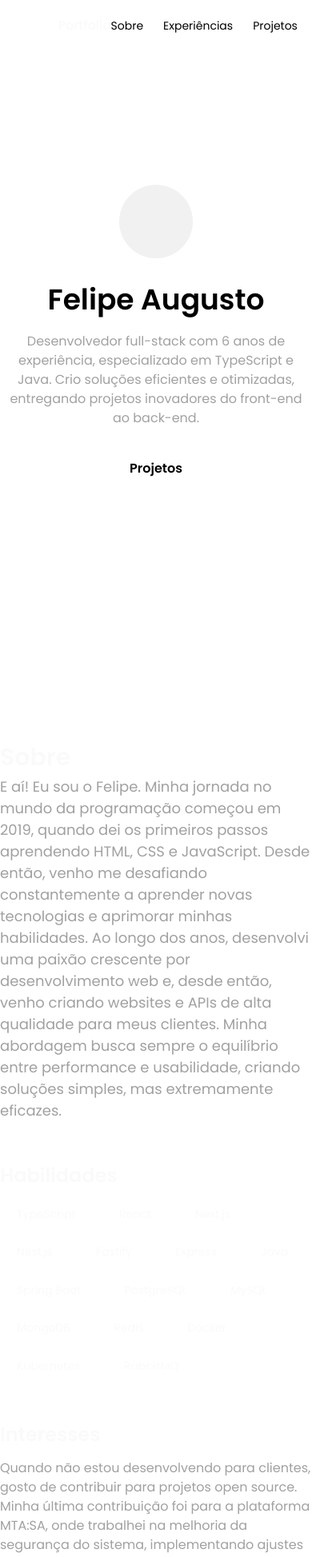
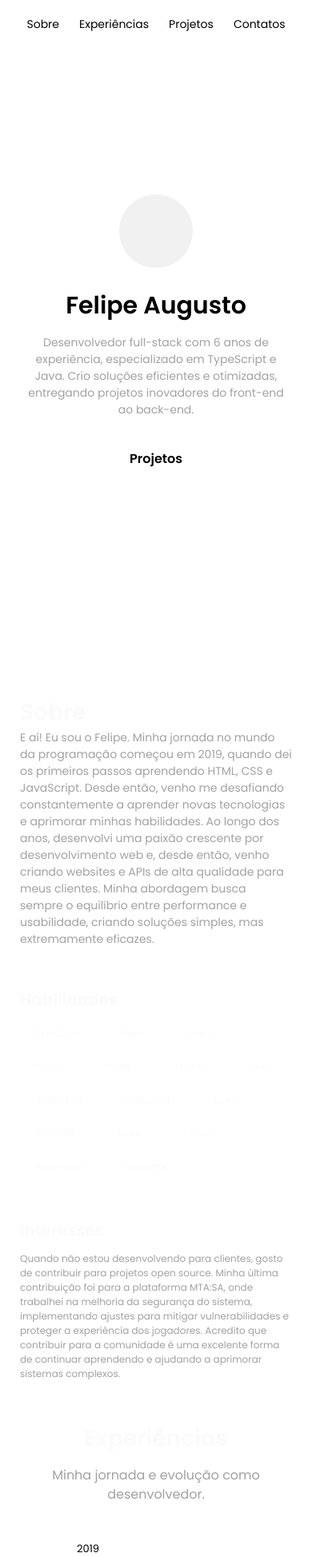
Before and after one commit to imfelipedev/website-portfolio-new, a Next.js app: page / in a window 390 px wide. Shown: the top 1947 px of the page at 80% size. Built offline with nearby package versions, Linux system fonts and the light colour scheme.

Commit message:
:bug: fix: mobile responsive.

```diff
--- a/src/app/(public)/page.tsx
+++ b/src/app/(public)/page.tsx
@@ -82,13 +82,13 @@ const PROJECTS = [
 export default function Home() {
     return (
         <>
-            <section id="home" className="w-full min-h-[100dvh] flex items-center justify-center relative">
+            <section id="home" className="px-10 w-full min-h-[100dvh] flex items-center justify-center relative">
                 <div className="max-w-[70.0rem] flex flex-col items-center justify-center">
                     <div className="w-[9.2rem] h-[9.2rem] rounded-full bg-[#f1f1f1]"></div>
 
-                    <p className="mt-10 text-[3.6rem] font-semibold">Felipe Augusto</p>
+                    <p className="mt-10 text-center text-[3.0rem] font-semibold sm:text-[3.6rem]">Felipe Augusto</p>
 
-                    <p className="mt-5 text-center text-[1.6rem] text-[#a1a1a1]">
+                    <p className="mt-5 text-center text-[1.4rem] text-[#a1a1a1] sm:text-[1.6rem]">
                         Desenvolvedor full-stack com 6 anos de experiência, especializado em TypeScript e Java. Crio soluções eficientes e otimizadas, entregando projetos
                         inovadores do front-end ao back-end.
                     </p>
@@ -106,12 +106,12 @@ export default function Home() {
                 </div>
             </section>
 
-            <section id="about" className="py-[8.0rem] w-full border-t-[0.1rem] border-white/10 flex items-center justify-center">
+            <section id="about" className="p-10 w-full border-t-[0.1rem] border-white/10 flex items-center justify-center sm:py-[8.0rem]">
                 <div className="max-w-[90.0rem] w-full space-y-[5.0rem]">
                     <div>
-                        <p className="text-[3.0rem] text-[#fafafa] font-semibold">Sobre</p>
+                        <p className="text-[2.8rem] text-[#fafafa] font-semibold sm:text-[3.0rem]">Sobre</p>
 
-                        <p className="text-[1.8rem] text-[#a1a1a1]">
+                        <p className="text-[1.4rem] text-[#a1a1a1] sm:text-[1.8rem]">
                             E aí! Eu sou o Felipe. Minha jornada no mundo da programação começou em 2019, quando dei os primeiros passos aprendendo HTML, CSS e JavaScript. Desde
                             então, venho me desafiando constantemente a aprender novas tecnologias e aprimorar minhas habilidades. Ao longo dos anos, desenvolvi uma paixão
                             crescente por desenvolvimento web e, desde então, venho criando websites e APIs de alta qualidade para meus clientes. Minha abordagem busca sempre o
@@ -120,7 +120,7 @@ export default function Home() {
                     </div>
 
                     <div className="w-full">
-                        <p className="text-[2.4rem] text-[#fafafa] font-semibold">Habilidades</p>
+                        <p className="text-[2.0rem] text-[#fafafa] font-semibold sm:text-[2.4rem]">Habilidades</p>
 
                         <div className="mt-5 flex flex-wrap gap-5">
                             {SKILLS.map((skill, index) => {
@@ -130,9 +130,9 @@ export default function Home() {
                     </div>
 
                     <div>
-                        <p className="text-[2.4rem] text-[#fafafa] font-semibold">Interesses</p>
+                        <p className="text-[2.0rem] text-[#fafafa] font-semibold sm:text-[2.4rem]">Interesses</p>
 
-                        <p className="mt-5 text-[1.6rem] text-[#a1a1a1]">
+                        <p className="mt-5 text-[1.2rem] text-[#a1a1a1] sm:text-[1.6rem]">
                             Quando não estou desenvolvendo para clientes, gosto de contribuir para projetos open source. Minha última contribuição foi para a plataforma MTA:SA,
                             onde trabalhei na melhoria da segurança do sistema, implementando ajustes para mitigar vulnerabilidades e proteger a experiência dos jogadores. Acredito
                             que contribuir para a comunidade é uma excelente forma de continuar aprendendo e ajudando a aprimorar sistemas complexos.
@@ -141,21 +141,21 @@ export default function Home() {
                 </div>
             </section>
 
-            <section id="experience" className="py-[8.0rem] w-full border-t-[0.1rem] border-white/10 flex items-center justify-center">
-                <div className="max-w-[70%] w-full">
-                    <p className="text-center text-[3.6rem] text-[#fafafa] font-semibold">Experiências</p>
+            <section id="experience" className="p-10 w-full border-t-[0.1rem] border-white/10 flex items-center justify-center sm:py-[8.0rem]">
+                <div className="2xl:w-full 2xl:max-w-[70%]">
+                    <p className="text-center text-[2.8rem] text-[#fafafa] font-semibold sm:text-[3.6rem]">Experiências</p>
 
-                    <p className="mt-5 text-center text-[1.8rem] text-[#a1a1a1]">Minha jornada e evolução como desenvolvedor.</p>
+                    <p className="mt-5 text-center text-[1.6rem] text-[#a1a1a1] sm:text-[1.8rem]">Minha jornada e evolução como desenvolvedor.</p>
 
-                    <div className="mt-20 space-y-20 relative">
-                        <div className="absolute left-1/2 top-32 bottom-20 w-1 bg-white/10 -translate-x-1/2"></div>
+                    <div className="mt-10 space-y-20 relative sm:mt-20">
+                        <div className="absolute left-6 top-32 bottom-20 w-1 bg-white/10 2xl:left-1/2 2xl:-translate-x-1/2"></div>
 
                         {TIMELINE.map((item, index) => {
                             return (
                                 <div key={`timeline-${index}`} className="w-full relative">
                                     <Card date={item.date} title={item.title} description={item.description} left={index % 2 !== 0} />
 
-                                    <div className="absolute left-1/2 top-1/2 -translate-x-1/2 -translate-y-1/2 w-14 h-14 rounded-full border-12 border-white bg-black"></div>
+                                    <div className="absolute left-0 top-1/2 -translate-y-1/2 w-14 h-14 rounded-full border-12 border-white bg-black 2xl:left-1/2 2xl:-translate-x-1/2"></div>
                                 </div>
                             );
                         })}
@@ -163,9 +163,9 @@ export default function Home() {
                 </div>
             </section>
 
-            <section id="project" className="py-[8.0rem] w-full border-t-[0.1rem] border-white/10 flex items-center justify-center">
+            <section id="project" className="p-10 w-full border-t-[0.1rem] border-white/10 flex items-center justify-center sm:py-[8.0rem]">
                 <div className="max-w-[70.0rem] w-full">
-                    <p className="text-[3.6rem] text-[#fafafa] font-semibold">Projetos</p>
+                    <p className="text-[2.8rem] text-[#fafafa] font-semibold sm:text-[3.6rem]">Projetos</p>
 
                     <div className="mt-[3.0rem] space-y-32">
                         {PROJECTS.map((project, index) => {
@@ -184,11 +184,13 @@ export default function Home() {
                 </div>
             </section>
 
-            <section id="contact" className="py-[8.0rem] w-full border-t-[0.1rem] border-white/10 flex items-center justify-center">
+            <section id="contact" className="p-10 w-full border-t-[0.1rem] border-white/10 flex items-center justify-center sm:py-[8.0rem]">
                 <div className="max-w-[50.0rem] flex flex-col items-center justify-center gap-8">
-                    <p className="text-[3.6rem] text-[#fafafa] font-semibold">Contatos</p>
+                    <p className="text-[2.8rem] text-[#fafafa] font-semibold sm:text-[3.6rem]">Contatos</p>
 
-                    <p className="text-center text-[1.8rem] text-[#a1a1a1]">Sinta-se à vontade para entrar em contato para colaborações ou apenas para um amigável olá.</p>
+                    <p className="text-center text-[1.4rem] text-[#a1a1a1] sm:text-[1.8rem]">
+                        Sinta-se à vontade para entrar em contato para colaborações ou apenas para um amigável olá.
+                    </p>
 
                     <div className="flex items-center justify-center gap-5">
                         <Link href="https://github.com/imfelipedev" aria-label="Github" className="p-5 rounded-xl border-[0.1rem] border-white/10">
--- a/src/app/components/card.tsx
+++ b/src/app/components/card.tsx
@@ -7,12 +7,12 @@ type Props = {
 
 export default function Card(props: Props) {
     return (
-        <div className={`p-8 max-w-[50.0rem] rounded-xl border-[0.1rem] border-white/10 ${props.left ? "ml-auto" : "mr-auto"}`}>
-            <span className="text-[1.4rem]">{props.date}</span>
+        <div className={`ml-20 p-8 max-w-[50.0rem] rounded-xl border-[0.1rem] border-white/10 2xl:ml-0 ${props.left ? "2xl:ml-auto" : "mr-auto"}`}>
+            <span className="text-[1.3rem] sm:text-[1.4rem]">{props.date}</span>
 
-            <p className="text-[1.8rem] text-[#fafafa] font-semibold">{props.title}</p>
+            <p className="text-[1.6rem] text-[#fafafa] font-semibold sm:text-[1.8rem]">{props.title}</p>
 
-            <p className="mt-2 text-[1.6rem] text-[#a1a1a1]">{props.description}</p>
+            <p className="mt-2 text-[1.2rem] text-[#a1a1a1] sm:text-[1.6rem]">{props.description}</p>
         </div>
     );
 }
--- a/src/app/components/footer.tsx
+++ b/src/app/components/footer.tsx
@@ -1,7 +1,7 @@
 export default function Footer() {
     return (
         <footer className="w-full px-5 py-12 border-t-[0.1rem] border-white/10 flex items-center justify-center">
-            <p className="text-[1.4rem] text-[#a1a1a1]">© 2025 Felipe Augusto. Todos os direitos reservados.</p>
+            <p className="text-center text-[1.2rem] text-[#a1a1a1] sm:text-[1.4rem]">© 2025 Felipe Augusto. Todos os direitos reservados.</p>
         </footer>
     );
 }
--- a/src/app/components/header.tsx
+++ b/src/app/components/header.tsx
@@ -3,8 +3,8 @@ import Link from "next/link";
 export default function Header() {
     return (
         <header className="p-8 fixed left-0 top-0 w-full border-b-[0.1rem] border-white/10 bg-background/95 backdrop-blur supports-[backdrop-filter]:bg-background/60 flex items-center justify-center z-50">
-            <div className="max-w-[70%] w-full flex items-center justify-between">
-                <Link href="#home" className="text-[1.6rem] text-[#fafafa] font-medium">
+            <div className="w-full flex items-center justify-center sm:justify-between sm:max-w-[70%]">
+                <Link href="#home" className="text-[1.6rem] text-[#fafafa] font-medium hidden sm:block">
                     Portfolio
                 </Link>
 
--- a/src/app/components/keywords.tsx
+++ b/src/app/components/keywords.tsx
@@ -3,5 +3,5 @@ type Props = {
 };
 
 export default function Keywords(props: Props) {
-    return <p className="px-[2.0rem] py-[0.6rem] rounded-full border-[0.1rem] border-white/10 text-[1.4rem] text-[#fafafa]">{props.name}</p>;
+    return <p className="px-[2.0rem] py-[0.6rem] rounded-full border-[0.1rem] border-white/10 text-[1.0rem] text-[#fafafa] sm:text-[1.4rem]">{props.name}</p>;
 }
--- a/src/app/components/project.tsx
+++ b/src/app/components/project.tsx
@@ -15,13 +15,13 @@ export default function Project(props: Props) {
         <div className="flex flex-col items-start justify-center rounded-2xl overflow-hidden">
             <Image src={props.image} alt="project" width={700} height={500} quality={100} style={{ objectFit: "contain" }} />
 
-            <p className="mt-10 text-[2.4rem] text-[#fafafa] font-semibold">{props.name}</p>
+            <p className="mt-10 text-[2.4rem] text-[#fafafa] font-semibold sm:text-[1.8rem]">{props.name}</p>
 
-            <p className="mt-5 text-[1.8rem] text-[#a1a1a1]">{props.description}</p>
+            <p className="mt-5 text-[1.5rem] text-[#a1a1a1] sm:text-[1.8rem]">{props.description}</p>
 
-            <div className="mt-5 flex gap-5">
+            <div className="mt-5 flex flex-wrap gap-5">
                 {props.technologies.map((technology, index) => (
-                    <span key={index} className="px-5 py-2 rounded-xl bg-[#1f1f1f] text-[#fafafa] text-[1.4rem]">
+                    <span key={index} className="px-5 py-2 rounded-xl bg-[#1f1f1f] text-[#fafafa] text-[1.2rem] sm:text-[1.4rem]">
                         {technology}
                     </span>
                 ))}
```
